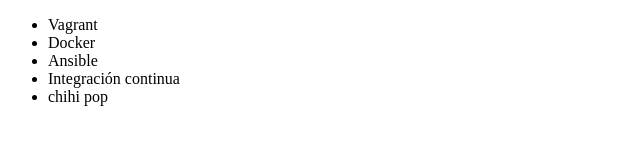
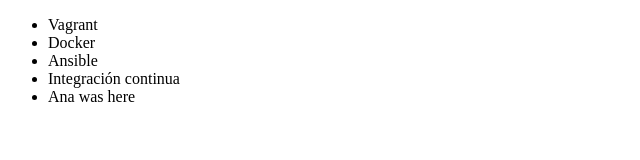
Before and after one commit to carlxs-txjada/Alura-curso-GIT, a plain HTML site: page index.html in a window 1280 px wide. Shown: the full height of the page, 0-640 px from the left. Drawn offline with Linux system fonts and the light colour scheme.

Commit message:
primera colab de ana

```diff
--- a/index.html
+++ b/index.html
@@ -10,7 +10,7 @@
          <li> Docker </li>
          <li> Ansible </li>
          <li> Integración continua </li>
-         <li> chihi pop</li>
+         <li> Ana was here</li>
      </ul>
 </body>
 </html>
```
